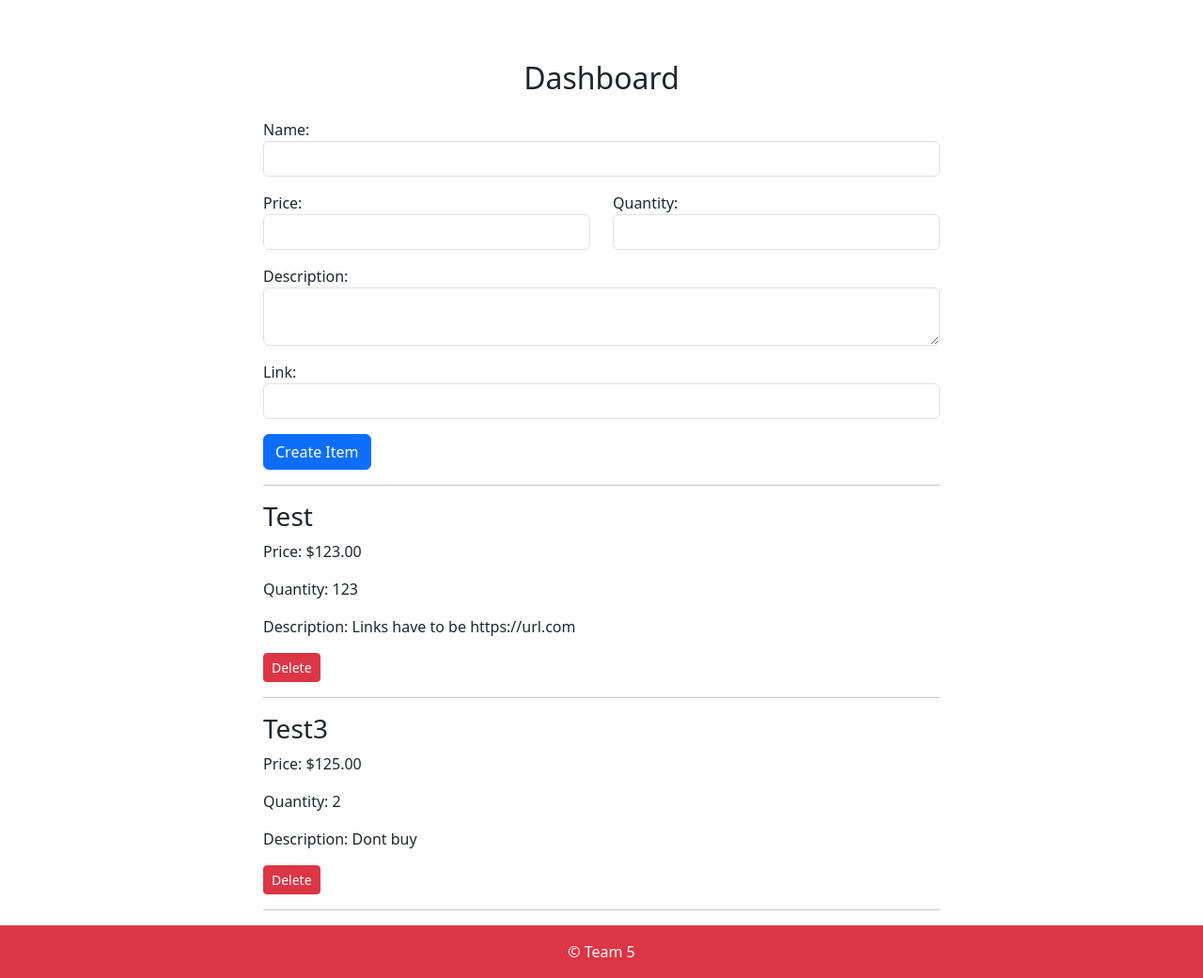
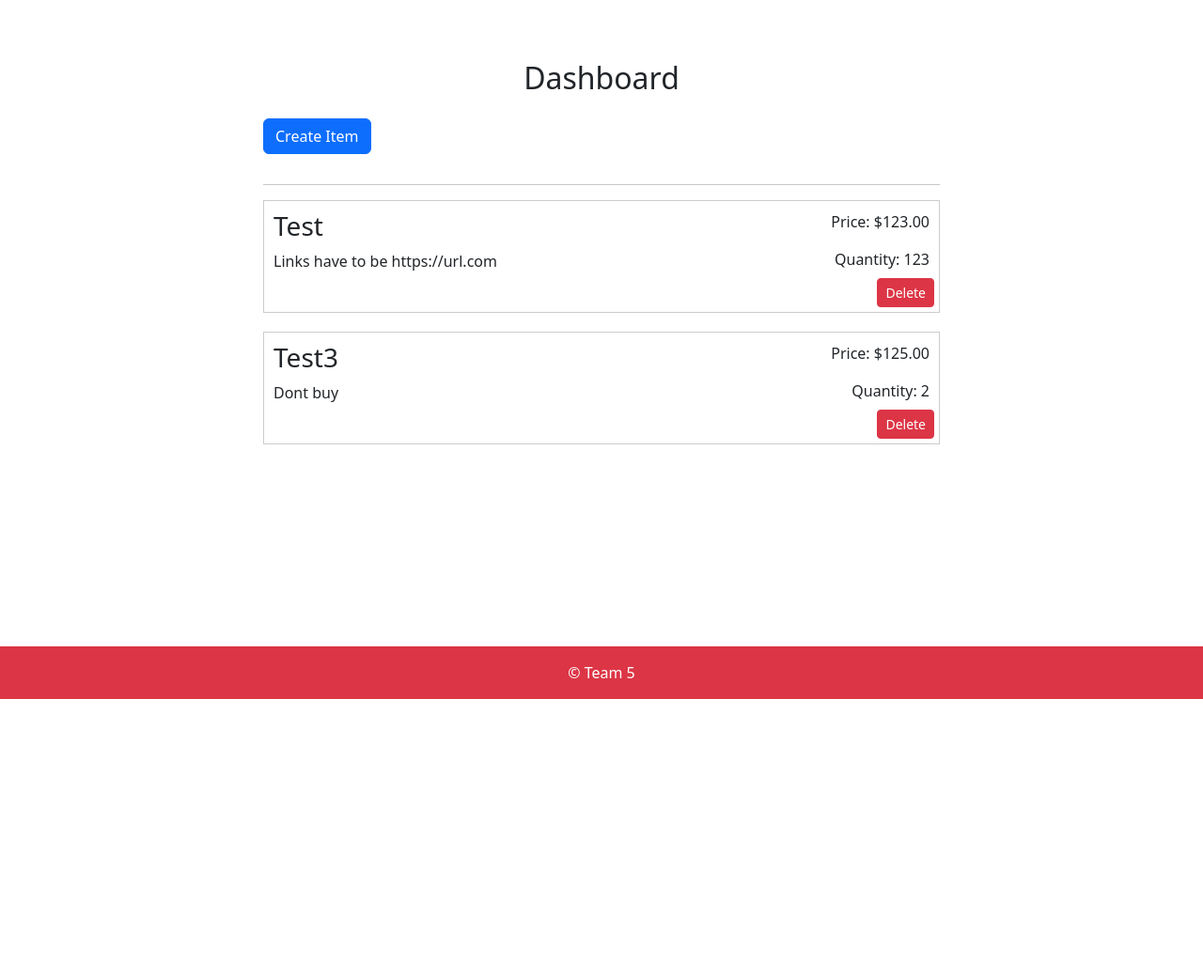
Before and after one commit to ajhann129/CSCI3300-MyRegistry-Project, a Django app: a page that uses registry/view_registry_app/templates/view_registry_app/dashboard.html in a window 1280 px wide. Shown: the part 56-1097 px from the top of the page at 94% size. After the commit the page ends 800 px from the top, so only its background shows below. Run offline with Django 5.2, Linux system fonts and the light colour scheme; a user stored in the database is signed in; data comes from the database, SQL or seed files in the repository; both versions use the stored data as it was after the commit.

Commit message:
Added in Nicholas's Reformat of the Item Form and Display to main Items display a bit smoother Form is more limited to what can be entered so that values dont shove each other off s creen

```diff
--- a/registry/view_registry_app/static/view_registry_app/css/style.css
+++ b/registry/view_registry_app/static/view_registry_app/css/style.css
@@ -3,4 +3,48 @@
     border-radius: 15px;
     padding: 15px 25px;
     font-size: 24px;
+	position: relative;
 }
+
+.item {
+    border: 1px solid #ccc;
+    padding: 10px;
+    margin-bottom: 20px;
+    position: relative;
+}
+
+.item-header {
+    display: flex;
+    justify-content: space-between;
+    align-items: flex-start;
+}
+
+.item-header-left {
+    flex: 1;
+}
+
+.item-header-right {
+    flex: 1;
+    text-align: right;
+}
+
+.item-footer {
+    margin-top: 10px;
+}
+
+.delete-form {
+    position: absolute;
+    bottom: 5px;
+    right: 5px;
+}
+
+.item-name {
+    word-wrap: break-word;
+}
+
+@media (min-width: 576px) {
+    .item-name {
+        word-break: break-word;
+        max-width: 100%;
+    }
+}
--- a/registry/view_registry_app/templates/view_registry_app/dashboard.html
+++ b/registry/view_registry_app/templates/view_registry_app/dashboard.html
@@ -20,32 +20,47 @@
 
                 {% if user.is_authenticated %}
                     {% if wishlist.user == user %}
-                        <!-- Form for creating a new item -->
+                        <!-- Button trigger modal -->
+                        <button id="createItemButton" class="btn btn-primary btn-block mb-3" data-bs-toggle="modal" data-bs-target="#createItemModal">
+                            Create Item
+                        </button>
+                        <hr>
+
+                        <!-- Modal -->
+                        <div class="modal fade" id="createItemModal" tabindex="-1" aria-labelledby="createItemModalLabel" aria-hidden="true">
+                            <div class="modal-dialog">
+                                <div class="modal-content">
+                                    <div class="modal-header">
+                                        <h5 class="modal-title" id="createItemModalLabel">Create Item</h5>
+                                        <button type="button" class="btn-close" data-bs-dismiss="modal" aria-label="Close"></button>
+                                    </div>
+                                    <div class="modal-body">
+                                        <!-- Item creation form -->
                                         <form id="dashboardForm" method="post" action="{% url 'view_registry_app:create_item' wishlist.id %}">
                                             {% csrf_token %}
                                             <!-- Include a hidden input field to store the wishlist_id -->
                                             <input type="hidden" name="wishlist_id" id="wishlist_id" value="{{ wishlist.id }}">
-                            <!-- Rest of the form fields -->
+                                            <!-- Form fields -->
                                             <div class="mb-3 row">
                                                 <div class="col">
                                                     <label for="name">Name:</label>
-                                    <input type="text" name="name" id="name" class="form-control">
+                                                    <input type="text" name="name" id="name" class="form-control" maxlength="50">
                                                 </div>
                                             </div>
                                             <div class="mb-3 row">
                                                 <div class="col">
                                                     <label for="price">Price:</label>
-                                    <input type="number" name="price" id="price" class="form-control" min="0">
+                                                    <input type="text" name="price" id="price" class="form-control" pattern="^\d{1,17}(\.\d{1,2})?$" title="Maximum 20 digits with up to 2 decimals">
                                                 </div>
                                                 <div class="col">
                                                     <label for="quantity">Quantity:</label>
-                                    <input type="number" name="quantity" id="quantity" class="form-control" min="0" step="1">
+                                                    <input type="text" name="quantity" id="quantity" class="form-control" pattern="^\d{1,20}$" title="Maximum 20 digits with no decimals">
                                                 </div>
                                             </div>
                                             <div class="mb-3 row">
                                                 <div class="col">
                                                     <label for="description">Description:</label>
-                                    <textarea name="description" id="description" class="form-control"></textarea>
+                                                    <textarea name="description" id="description" class="form-control" maxlength="1000"></textarea>
                                                 </div>
                                             </div>
                                             <div class="mb-3 row">
@@ -54,32 +69,46 @@
                                                     <input type="url" name="link" id="link" class="form-control">
                                                 </div>
                                             </div>
-                            <button type="submit" class="btn btn-primary btn-block">Create Item</button>
                                         </form>
+                                    </div>
+                                    <div class="modal-footer">
+                                        <button type="button" class="btn btn-secondary" data-bs-dismiss="modal">Close</button>
+                                        <button type="submit" form="dashboardForm" class="btn btn-primary">Create Item</button>
+                                    </div>
+                                </div>
+                            </div>
+                        </div>
                     {% endif %}
                 {% endif %}
-                <hr>
+
                 <!-- Loop through registry items and display them -->
                 {% for item in registry_items %}
                 <div class="item">
-                    <h3>{{ item.name }}</h3>
+                    <div class="item-header">
+                        <div class="item-header-left">
+                            <h3 class="item-name">{{ item.name }}</h3>
+                            {% if item.description %}
+                                <p>{{ item.description }}</p>
+                            {% endif %}
+                        </div>
+                        <div class="item-header-right">
                             <p>Price: ${{ item.price }}</p>
                             <p>Quantity: {{ item.quantity }}</p>
-                    {% if item.description %}
-                        <p>Description: {{ item.description }}</p>
+                        </div>
+                    </div>
+                    <div class="item-footer">
+                        {% if item.link %}
+                            <p>{{ item.link }}</p>
+                        {% else %}
+                            <p></p>
                         {% endif %}
-                    {% if item.link %}
-                        <p>Link: {{ item.link }}</p>
-                    {% endif %}
-                    <!-- Add delete button -->
-                    <form method="post" action="{% url 'view_registry_app:delete_item' item.id %}" style="display: inline;">
+                    </div>
+                    <form method="post" action="{% url 'view_registry_app:delete_item' item.id %}" class="delete-form">
                         {% csrf_token %}
                         <button type="submit" class="btn btn-danger btn-sm">Delete</button>
                     </form>
                 </div>
-                <hr> <!-- Horizontal rule between items -->
                 {% endfor %}
-
             </div>
         </div>
     </div>
```
Also changed, not shown: registry/view_registry_app/static/view_registry_app/js/script.js (+61 -0 lines), registry/db.sqlite3. Lines whose indentation alone changed are shown as unchanged.
